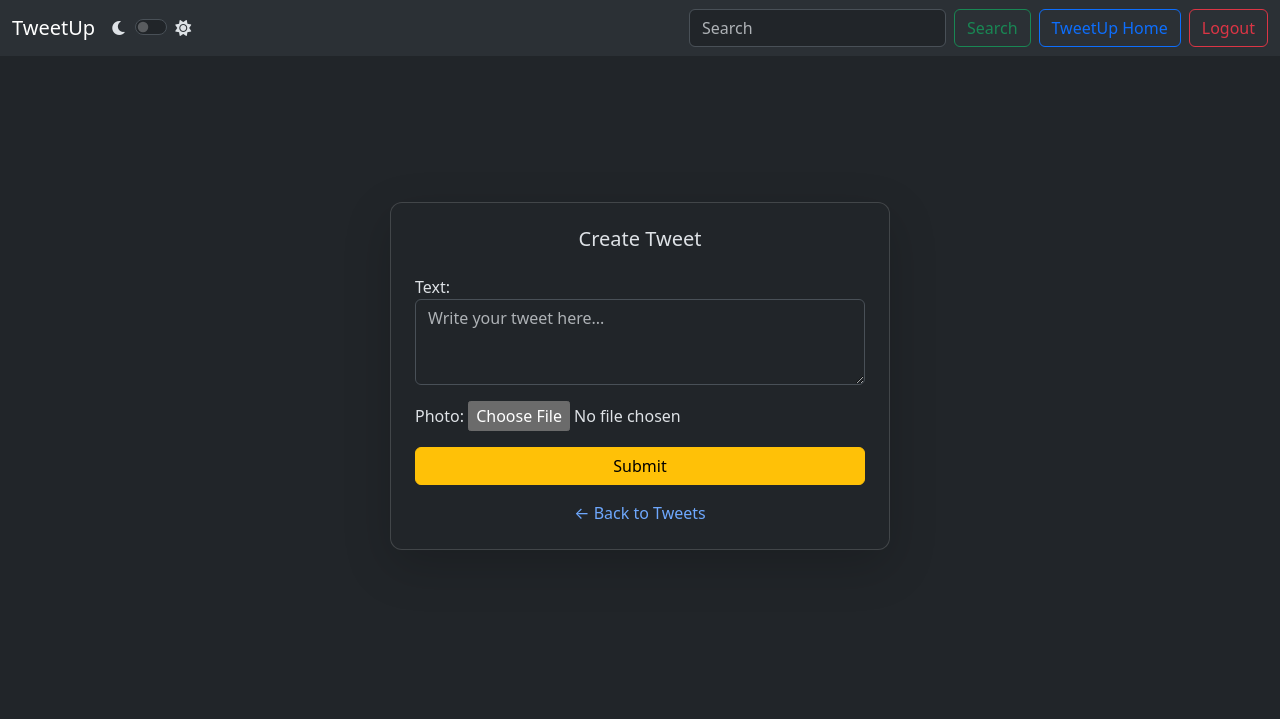
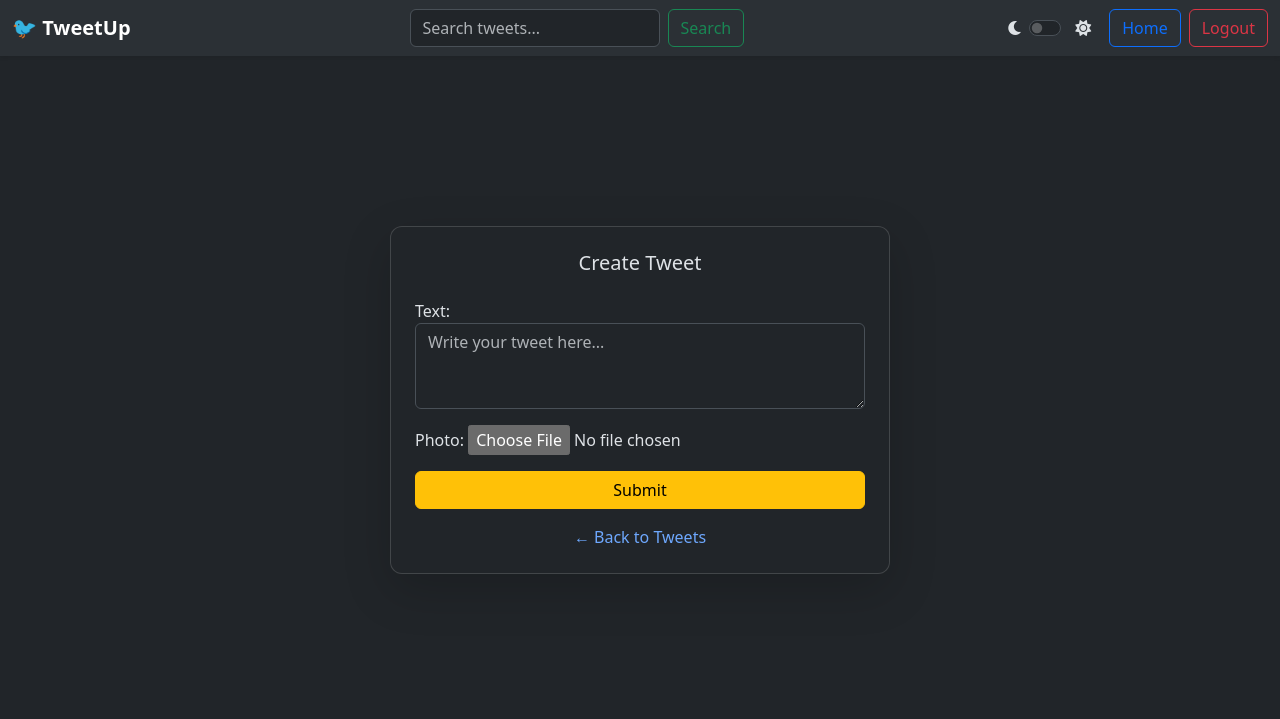
Before and after one commit to kaaliharsh/TweetUp, a Django app: page /create/ in a window 1280 px wide. Shown: the top 719 px of the page. Run offline with Django 5.2, Linux system fonts and the light colour scheme; a user stored in the database is signed in.

Commit message:
new UI updated

```diff
--- a/TweetU/templates/layout.html
+++ b/TweetU/templates/layout.html
@@ -2,123 +2,136 @@
 <!DOCTYPE html>
 <html lang="en" data-bs-theme="dark">
 <head>
-    <meta charset="UTF-8" />
-    <meta name="viewport" content="width=device-width, initial-scale=1.0" />
-    <link
-      href="https://cdnjs.cloudflare.com/ajax/libs/font-awesome/6.0.0-beta3/css/all.min.css"
-      rel="stylesheet"
-    />
-    <link href="../static/css/style.css" rel="stylesheet" />
-    <link
-      href="https://cdn.jsdelivr.net/npm/bootstrap@5.3.3/dist/css/bootstrap.min.css"
-      rel="stylesheet"
-      integrity="sha384-QWTKZyjpPEjISv5WaRU9OFeRpok6YctnYmDr5pNlyT2bRjXh0JMhjY6hW+ALEwIH"
-      crossorigin="anonymous"
-    />
-    <title>{% block title %} Tweetup for Geeks {% endblock %}</title>
+    <meta charset="UTF-8">
+    <meta name="viewport" content="width=device-width, initial-scale=1.0">
+
+    <!-- Bootstrap + Icons -->
+    <link href="https://cdn.jsdelivr.net/npm/bootstrap@5.3.3/dist/css/bootstrap.min.css" rel="stylesheet">
+    <link href="https://cdnjs.cloudflare.com/ajax/libs/font-awesome/6.0.0-beta3/css/all.min.css" rel="stylesheet">
+
+    <!-- Static CSS -->
+    <link href="{% static 'css/style.css' %}" rel="stylesheet">
+
+    <title>{% block title %} TweetUp {% endblock %}</title>
+
+    <style>
+        body {
+            font-family: system-ui;
+        }
+
+        .navbar-brand {
+            font-weight: 600;
+        }
+
+        .nav-btn {
+            margin-left: 8px;
+        }
+
+        .search-input {
+            max-width: 250px;
+        }
+
+        .theme-toggle {
+            cursor: pointer;
+            display: flex;
+            align-items: center;
+            gap: 6px;
+            margin-right: 10px;
+        }
+    </style>
 </head>
 
 <body>
-    <nav class="navbar navbar-expand-lg bg-body-tertiary">
+
+<!-- ✅ NAVBAR -->
+<nav class="navbar navbar-expand-lg bg-body-tertiary shadow-sm">
     <div class="container-fluid">
-        <a class="navbar-brand" href="{% url 'tweet_list' %}">TweetUp</a>
-        <button
-          class="navbar-toggler"
-          type="button"
-          data-bs-toggle="collapse"
-          data-bs-target="#navbarSupportedContent"
-          aria-controls="navbarSupportedContent"
-          aria-expanded="false"
-          aria-label="Toggle navigation"
-        >
+
+        <!-- Logo -->
+        <a class="navbar-brand" href="{% url 'tweet_list' %}">🐦 TweetUp</a>
+
+        <!-- Toggle button -->
+        <button class="navbar-toggler" type="button" data-bs-toggle="collapse" data-bs-target="#navbarContent">
             <span class="navbar-toggler-icon"></span>
         </button>
 
-        <!-- code of the dark-light mode feature -->
+        <!-- Navbar content -->
+        <div class="collapse navbar-collapse justify-content-between" id="navbarContent">
 
-        <li
-          class="nav-item align-items-center d-flex"
-          alt="Dark Mode Toggle"
-          id="modeToggle"
+            <!-- Left side -->
+            <div></div>
+
+            <!-- Center Search -->
+            <form class="d-flex" method="get" action="{% url 'search' %}">
+                <input
+                    class="form-control me-2 search-input"
+                    type="search"
+                    name="q"
+                    placeholder="Search tweets..."
+                    value="{{ request.GET.q|default_if_none:'' }}"
                 >
+                <button class="btn btn-outline-success">Search</button>
+            </form>
+
+            <!-- Right side -->
+            <div class="d-flex align-items-center">
+
+                <!-- 🌙 Dark Mode Toggle -->
+                <div class="theme-toggle" id="modeToggle">
                     <i class="fas fa-moon"></i>
-          <div class="ms-2 form-check form-switch">
-            <input
-              class="form-check-input"
-              type="checkbox"
-              role="switch"
-              id="themingSwitcher"
-            />
+                    <div class="form-check form-switch m-0">
+                        <input class="form-check-input" type="checkbox" id="themeSwitch">
                     </div>
                     <i class="fas fa-sun"></i>
-        </li>
+                </div>
 
-        <div class="collapse navbar-collapse" id="navbarSupportedContent">
-          <ul class="navbar-nav me-auto mb-2 mb-lg-0">
-            <li class="nav-item dropdown"></li>
-            <li class="nav-item">
-              <a class="nav-link disabled" aria-disabled="true"></a>
-            </li>
-          </ul>
-          <form
-            class="d-flex"
-            role="search"
-            method="get"
-            action="{% url 'search' %}"
-          >
-            <input
-              class="form-control me-2"
-              type="search"
-              name="q"
-              placeholder="Search"
-              aria-label="Search"
-              value="{{ request.GET.q|default_if_none:'' }}"
-            />
-            <button class="btn btn-outline-success" type="submit">
-              Search
-            </button>
-          </form>
+                <!-- Auth Buttons -->
+                {% if user.is_authenticated %}
+                    <a href="{% url 'tweet_list' %}" class="btn btn-outline-primary nav-btn">Home</a>
 
-          <a href="{% url 'tweet_list' %}" class="btn btn-outline-primary mx-2">
-            TweetUp Home</a
-          >
-          {% if user.is_authenticated %}
                     <form method="post" action="{% url 'logout' %}">
                         {% csrf_token %}
-            <button class="btn btn-outline-danger" type="submit">Logout</button>
+                        <button class="btn btn-outline-danger nav-btn">Logout</button>
                     </form>
                 {% else %}
-          <a href="{% url 'register' %}" class="btn btn-outline-info mx-2"
-            >Register</a
-          >
-          <a href="{% url 'login' %}" class="btn btn-outline-success mx-2"
-            >Login</a
-          >
-          <!-- <button id="modeToggle" class="btn btn-primary">Toggle Dark Mode</button> -->
+                    <a href="{% url 'register' %}" class="btn btn-outline-info nav-btn">Register</a>
+                    <a href="{% url 'login' %}" class="btn btn-outline-success nav-btn">Login</a>
+                {% endif %}
 
-          {% endif %}
+            </div>
         </div>
     </div>
 </nav>
-    <div class="container">{% block content %} {% endblock %}</div>
-    <!-- implementing the dark mode feature script -->
 
+<!-- ✅ MAIN CONTENT -->
+<div class="container mt-4">
+    {% block content %}{% endblock %}
+</div>
+
+<!-- Bootstrap JS -->
+<script src="https://cdn.jsdelivr.net/npm/bootstrap@5.3.3/dist/js/bootstrap.bundle.min.js"></script>
+
+<!-- 🌙 Dark Mode Script -->
 <script>
-      // during page load, check if the theme is stored in localStorage
-      if (localStorage.getItem("theme") === "dark") {
-        document.documentElement.setAttribute("data-bs-theme", "dark");
+    const switchBtn = document.getElementById("themeSwitch");
+
+    // Load saved theme
+    if (localStorage.getItem("theme") === "light") {
+        document.documentElement.setAttribute("data-bs-theme", "light");
+        switchBtn.checked = true;
     }
 
-      // event listener for toggling dark mode
-      document
-        .getElementById("modeToggle")
-        .addEventListener("click", function () {
-          const currentTheme =
-            document.documentElement.getAttribute("data-bs-theme");
-          const newTheme = currentTheme === "dark" ? "light" : "dark";
+    // Toggle theme
+    document.getElementById("modeToggle").addEventListener("click", () => {
+        const current = document.documentElement.getAttribute("data-bs-theme");
+        const newTheme = current === "dark" ? "light" : "dark";
+
         document.documentElement.setAttribute("data-bs-theme", newTheme);
         localStorage.setItem("theme", newTheme);
+
+        switchBtn.checked = newTheme === "light";
     });
 </script>
+
 </body>
 </html>
```
Lines whose indentation alone changed are shown as unchanged.
